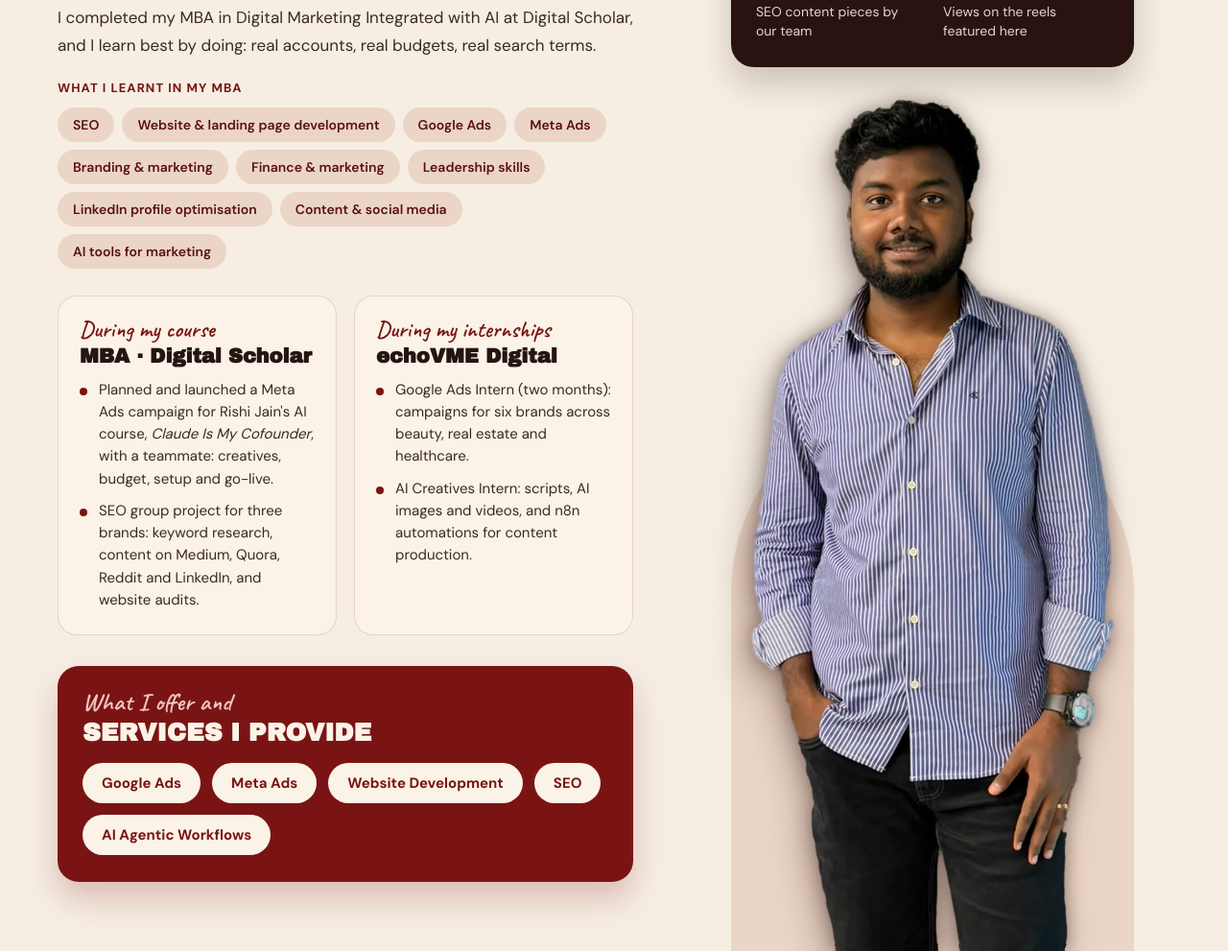
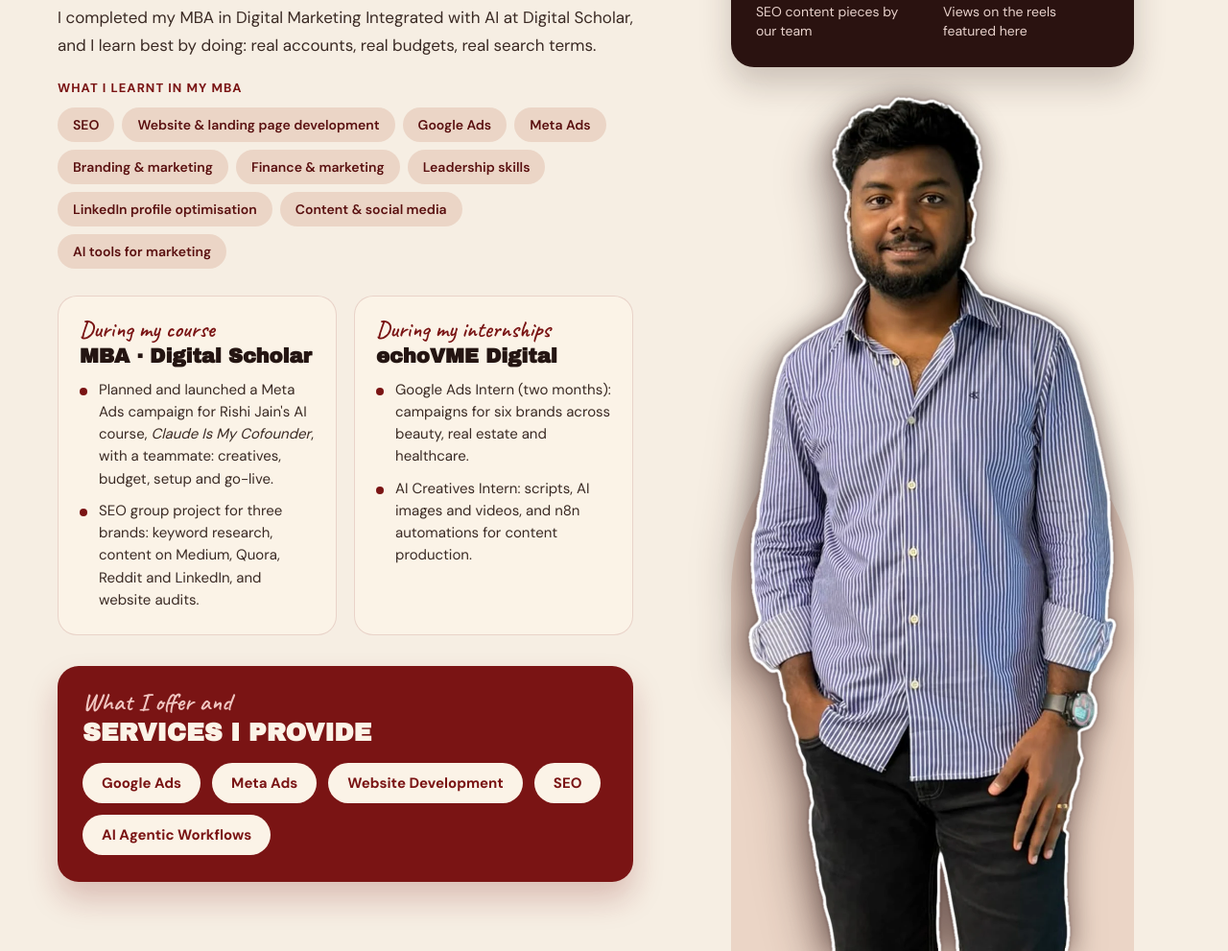
Before and after one commit to vigneshviky35007-code/Portfolio, a plain HTML site: page index.html in a window 1280 px wide. Shown: the part 1178-2169 px from the top of the page at 96% size. Drawn offline with Linux system fonts and the light colour scheme; animation ran at ten frames a second.

Commit message:
About photo: smoothed edges, white outline and stronger shadow
Co-Authored-By: Claude Opus 5.5 <noreply@anthropic.com>
Claude-Session: https://claude.ai/code/session_01RT98DSmdThVDmamEqf4qwT

```diff
--- a/index.html
+++ b/index.html
@@ -364,7 +364,7 @@
         </div>
         <div class="about-imgwrap" style="position: relative; width: 100%; min-height: 700px;">
           <div class="about-arch" aria-hidden="true" style="position: absolute; left: 50%; bottom: 0; width: min(100%, 420px); aspect-ratio: 36 / 50; transform: translateX(-50%); border-radius: 999px 999px 0 0; background: #EBD5C6;"></div>
-          <img class="about-photo" src="images/ph_about_v2.webp" alt="Vignesh K" style="position: absolute; left: 0; bottom: 0; display: block; width: 100%; height: 100%; object-fit: contain; object-position: center bottom; filter: drop-shadow(0 0 9px rgba(36,12,10,0.38)) drop-shadow(-8px 14px 18px rgba(36,12,10,0.3));">
+          <img class="about-photo" src="images/ph_about_v3.webp" alt="Vignesh K" style="position: absolute; left: 0; bottom: 0; display: block; width: 100%; height: 100%; object-fit: contain; object-position: center bottom; filter: drop-shadow(0 0 1.5px rgba(36,12,10,0.45)) drop-shadow(0 0 14px rgba(36,12,10,0.42)) drop-shadow(-12px 18px 22px rgba(36,12,10,0.36));">
         </div>
       </div>
     </div>
```
Also changed, not shown: images/ph_about_v2.webp (deleted), images/ph_about_v3.webp (added).
